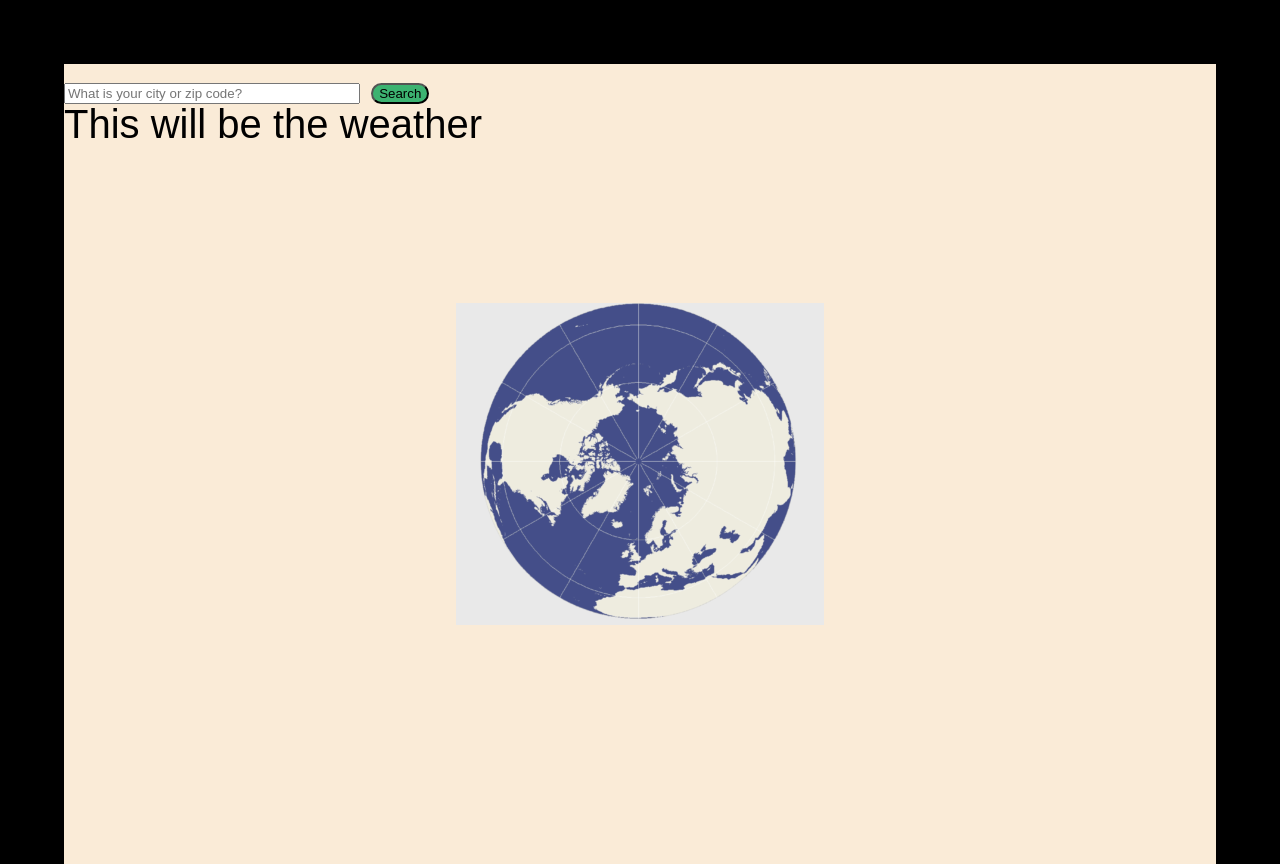
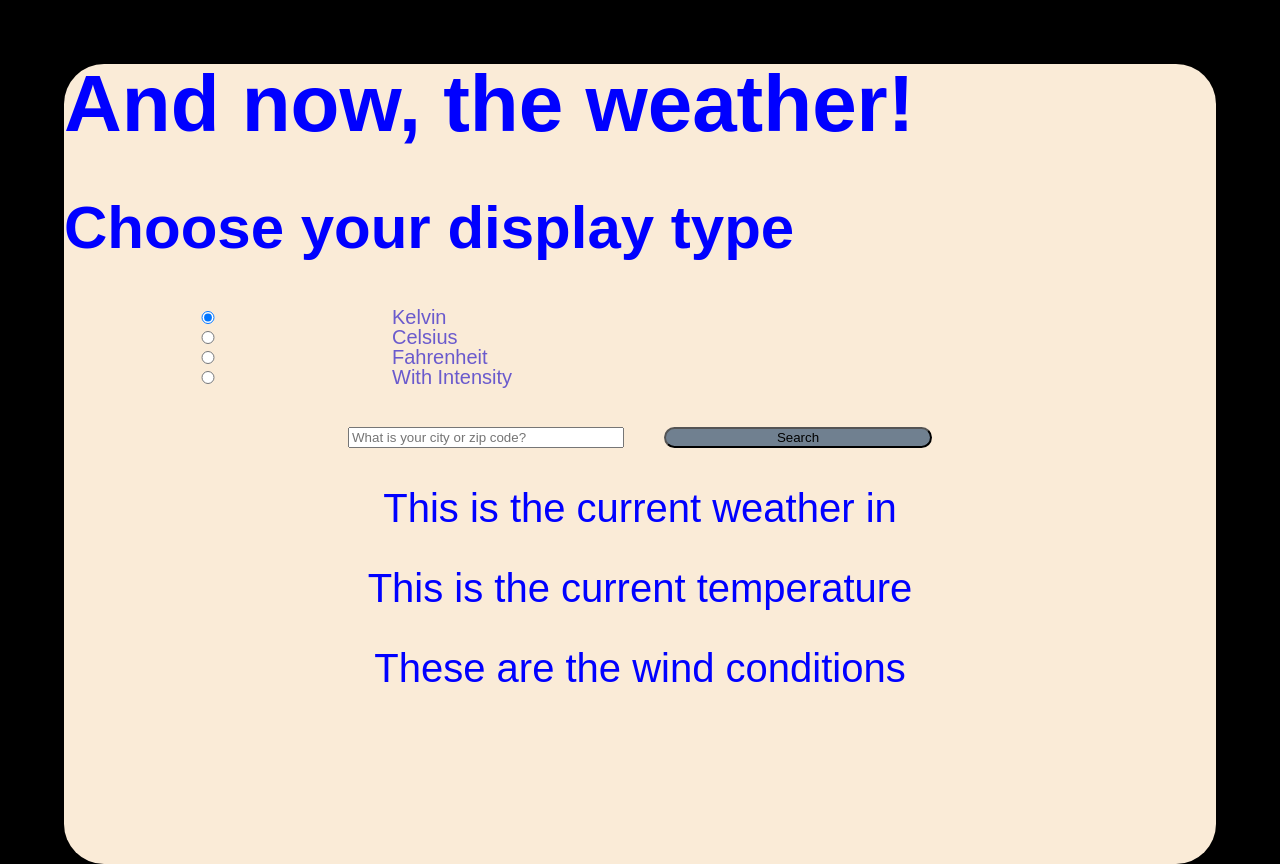
Before and after one commit to alsleaders/weather, a plain HTML site: page public/index.html in a window 1280 px wide. Drawn offline with Linux system fonts and the light colour scheme.

Commit message:
worked, and now trying to get radio buttons working

```diff
--- a/public/index.html
+++ b/public/index.html
@@ -8,10 +8,39 @@
     <link rel="stylesheet" href="/screen.css" />
   </head>
   <body>
-    <input type="text" class="location-search" placeholder="What is your city or zip code?">
+    <h1 class="and-now-the-weather">And now, the weather!</h1>
+    <h2 class="display-type">
+      Choose your display type
+    </h2>
+    <section class="radio-buttons">
+      <label
+        ><input name="temp" type="radio" class="kelvin" checked />Kelvin</label
+      >
+      <label><input name="temp" type="radio" class="celsius" />Celsius</label>
+      <label
+        ><input name="temp" type="radio" class="fahrenheit" />Fahrenheit</label
+      >
+      <label
+        ><input name="temp" type="radio" class="intensity" />With
+        Intensity</label
+      >
+    </section>
+    <section class="be-centered">
+      <input
+        type="text"
+        class="location-search"
+        placeholder="What is your city or zip code?"
+      />
       <button class="search">Search</button>
     </section>
-    <section class="display">This will be the weather</section>
+    <section class="display">
+      <p>This is the current weather in <span class="city-name"></span></p>
+      <p class="display-text"></p>
+      <p>This is the current temperature</p>
+      <p class="display-temp"></p>
+      <p>These are the wind conditions</p>
+      <p class="display-wind"></p>
+    </section>
     <footer class="comparison"></footer>
     <script src="/main.js" charset="utf-8"></script>
   </body>
--- a/public/main.js
+++ b/public/main.js
@@ -2,21 +2,52 @@ const main = () => {
   // DONE set up input
   // DONE make button work
 }
+// let cityQuery = document.querySelector('.location-search').value
+// let cityZip =
+// let cityName = cityZip || cityText
+
+const getUnitsForRequest = () => {
+  // get the current value of the radios
+  // default
+  document.getElementById('.kelvin').checked = true
+  return ''
+  // celsius
+  document.getElementById('.celsius').checked = true
+  return 'units=metric'
+  // fahrenheit
+  document.getElementById('.fahrenheit').checked = true
+  return 'units=imperial'
+}
 
 const searchWeatherFromApi = () => {
   // document.querySelector('.search').disabled = true
-  //get city name
+  // get city name
   const cityName = document.querySelector('.location-search').value
   console.log(cityName)
+  // set up fetch
   fetch(
     'https://api.openweathermap.org/data/2.5/weather?q=' +
       cityName +
-      '&appid=017ef3e4bf1e11d8cf9397e2e73fd25a'
-  ).then(response => {
-    console.log('the fetch worked')
-  })
-  // set up fetch
-  // then display
+      '&appid=017ef3e4bf1e11d8cf9397e2e73fd25a' +
+      getUnitsForRequest()
+  )
+    .then(response => {
+      console.log(response)
+      return response.json()
+    })
+    // then display
+    .then(city => {
+      document.querySelector('.city-name').textContent = city.name
+      console.log({ city })
+      console.log(city.weather)
+      console.log(city.weather[0])
+      console.log(city.weather[0].description)
+      document.querySelector('.display-text').textContent =
+        city.weather[0].description
+      document.querySelector('.display-temp').textContent = city.main.temp
+      document.querySelector('.display-wind').textContent =
+        city.wind.speed + ' in m/s'
+    })
   // css stuff for each possible display
 }
 
@@ -24,3 +55,6 @@ document.addEventListener('DOMContentLoaded', main)
 document
   .querySelector('.search')
   .addEventListener('click', searchWeatherFromApi)
+document.querySelectorAll('input[type=radio]').forEach(radio => {
+  radio.addEventListener('click', searchWeatherFromApi)
+})
--- a/public/screen.css
+++ b/public/screen.css
@@ -11,17 +11,46 @@ body {
   margin: 5%;
   min-height: 100%;
   background: antiquewhite;
-  background-image: url('./Orthographic-Projection-678x322.png');
+  border-radius: 1rem;
+  color: blue;
+  /* background-image: url('./Orthographic-Projection-678x322.png');
   background-position: center;
-  background-repeat: no-repeat;
-  background;
+  background-repeat: no-repeat; */
+}
+
+.radio-buttons {
+  display: flex;
+  flex-direction: column;
+  font-size: 50%;
+  color: slateblue;
+  margin: 0%;
+}
+input.radio {
+  margin: 0;
+}
+
+.be-centered {
+  display: flex;
+  flex-direction: row;
+  margin: 1rem;
+  padding: 0;
+  justify-content: center;
+  align-items: space-around;
 }
 
 input {
+  margin: 0 1rem 0 0;
   min-width: 25%;
+  align-content: space-around;
 }
 
 button {
-  background: mediumseagreen;
+  background: slategray;
   border-radius: 1rem;
+  min-width: 25%;
+  align-content: space-around;
 }
+
+.display {
+  text-align: center;
+}
```
